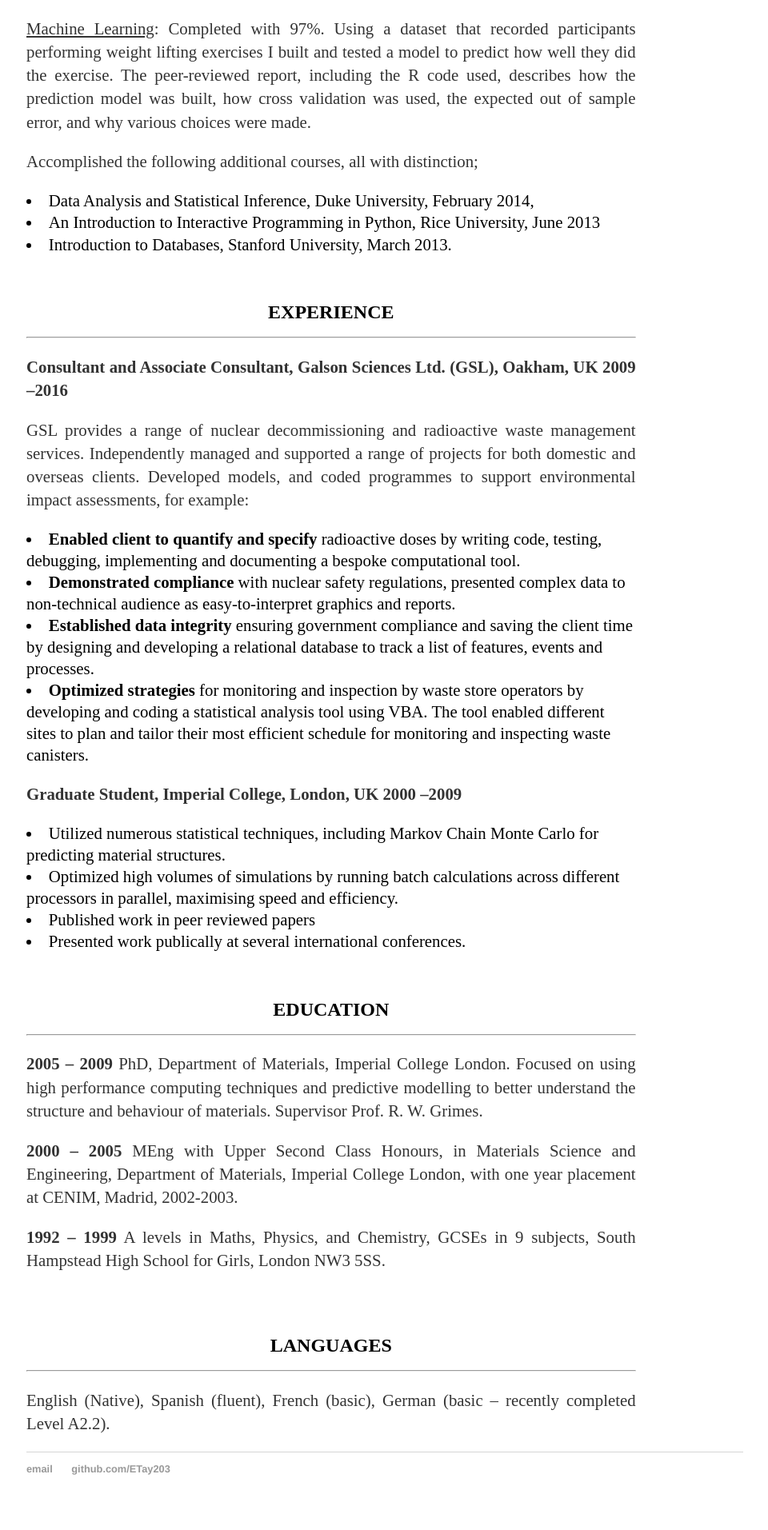
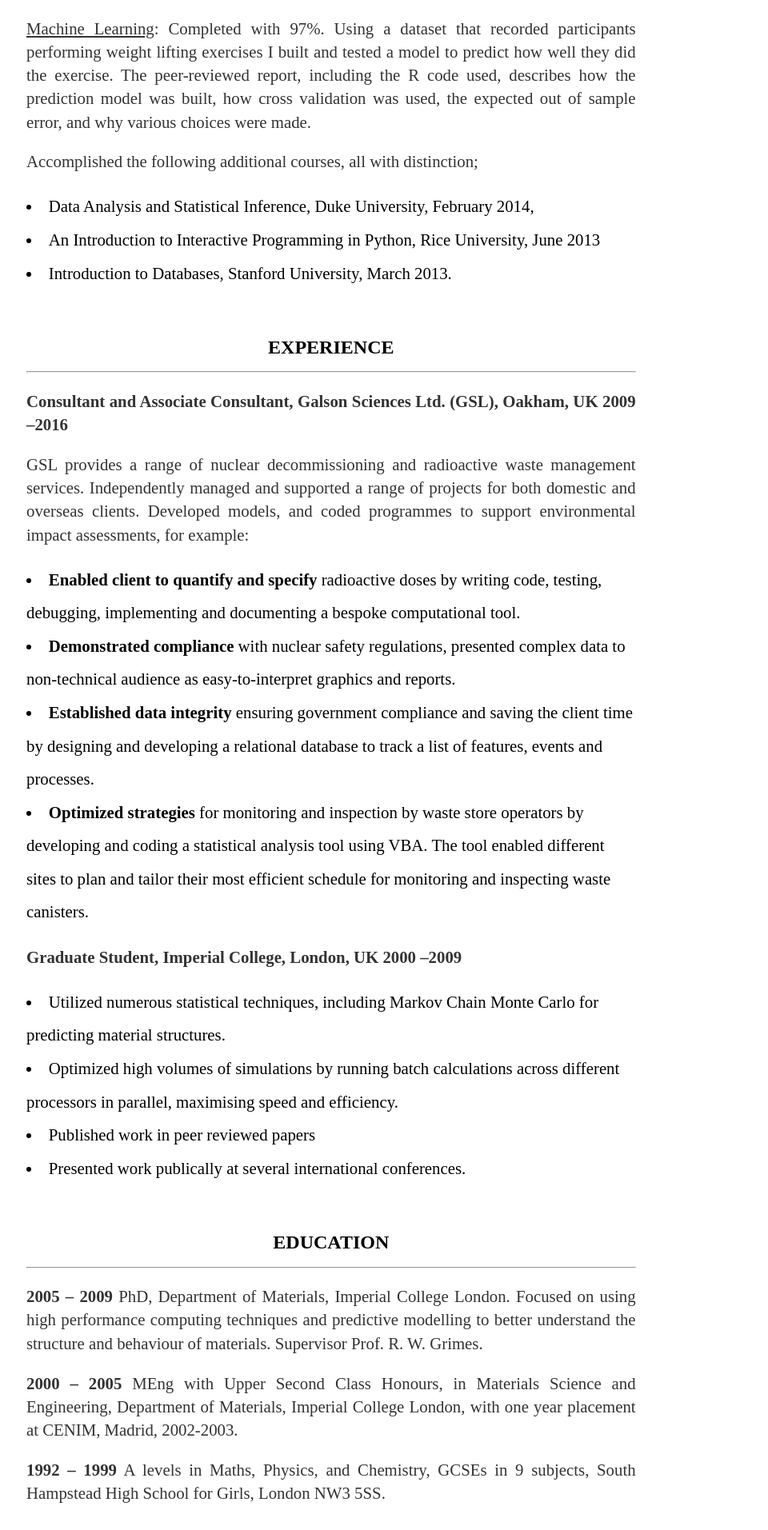
Before and after one commit to ETay203/ETay203.github.io, a Jekyll site: the page built from cv/index.html, in a window 1280 px wide. Shown: the part 2418-4331 px from the top of the page at 80% size, without its empty margins (159-1119 px from the left). Built offline with Jekyll 4.4.1, drawn with Linux system fonts in a browser that asks for light colours.

Commit message:
tweeking css file

```diff
--- a/css/main.css
+++ b/css/main.css
@@ -45,7 +45,7 @@
 
 /* CV */
 .cv {line-height: 1.3em; margin-right: 20px auto; width: 85%;}
-.cv li { font-size: 1.3em; text-align: left; line-height: 1.3em; }
+.cv li { font-size: 1.3em; text-align: left; line-height: 2em; }
 .cv h2 { font-size: 1.5em; text-align: center; }
 .cv h1 { font-size: 2em; text-align: center; }
 .cv p  { font-size: 1.3em; text-align: justify; }
```
